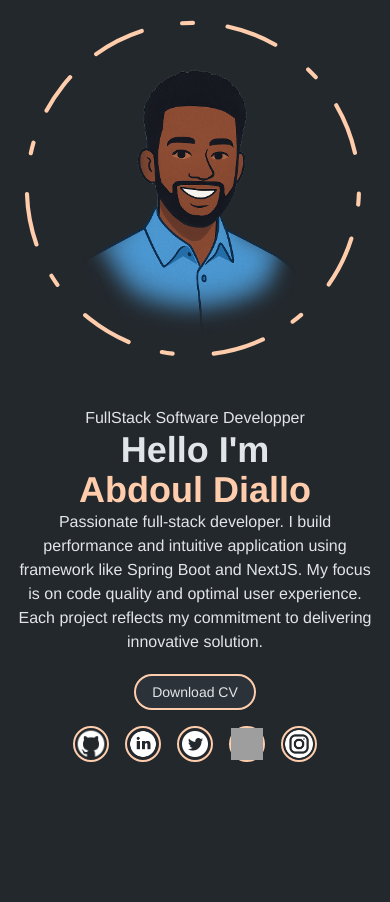
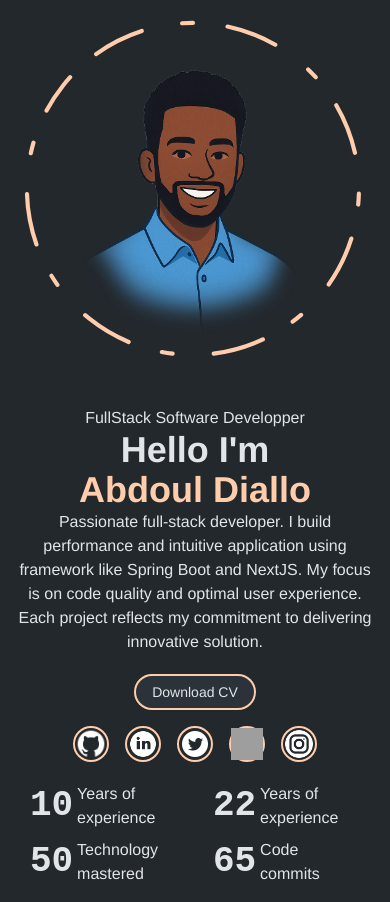
Before and after one commit to Abdoul224GN/portfolio, a Next.js app: page /home in a window 390 px wide. Before the commit the page ends 844 px from the top, so only its background shows below. Built offline with nearby package versions, Linux system fonts and the light colour scheme; grey boxes are pictures that could not be loaded.

Commit message:
feat: Mis en place du responsive pour les Stats

```diff
--- a/src/app/home/Stats.tsx
+++ b/src/app/home/Stats.tsx
@@ -17,7 +17,7 @@ export default function Stats() {
         {
             id: 2,
             num: 50,
-            text: "Technologies mastered",
+            text: "Technology mastered",
         },
         {
             id: 3,
@@ -26,10 +26,10 @@ export default function Stats() {
         }
     ]
     return <>
-        <div className={`flex justify-between items-center w-full`}>
+        <div className={`grid grid-cols-2 gap-2 md:flex md:flex-row justify-between w-full flex-col`}>
             {stats.map((item) => {
-                return <div className={`flex items-center justify-center gap-1 `}>
-                    <CountUp className={`text-5xl font-bold font-jetbrains`} end={item.num} key={item.id} duration={2}
+                return <div className={`flex items-center justify-center md:justify-start gap-1 `}>
+                    <CountUp className={`text-4xl font-bold font-jetbrains`} end={item.num} key={item.id} duration={2}
                              delay={2}/>
                     <p className={`${item.text.length < 20 ? "max-w-[100px]" : "max-w-[150px]"}`}>{item.text}</p>
                 </div>
--- a/src/app/home/page.tsx
+++ b/src/app/home/page.tsx
@@ -2,6 +2,7 @@ import {Button} from "@/components/ui/button";
 import {FacebookIcon, GithubIcon, InstagramIcon, LinkDin, TwitterIcon} from "../../../public/Image";
 import Link from "@/components/ui/Link";
 import Avatar from "./Avatar";
+import Stats from "@/app/home/Stats";
 
 export default function Home() {
     return <>
@@ -39,6 +40,9 @@ export default function Home() {
                     <Avatar/>
                 </div>
             </div>
+            <div className={`flex items-center justify-center w-full`}>
+                <Stats/>
+            </div>
         </section>
     </>
 }
```
